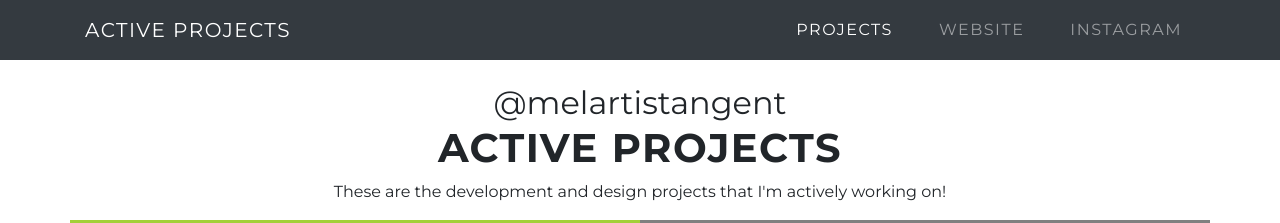
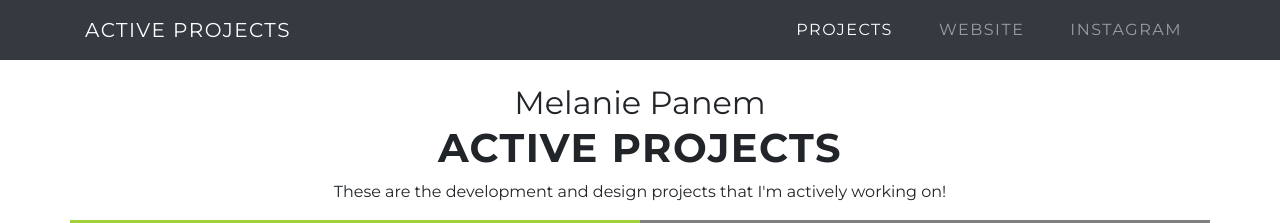
Before and after one commit to melanierosson/active-projects, a website: page index.html in a window 1280 px wide. Shown: the top 223 px of the page. Drawn offline with Linux system fonts and the light colour scheme.

Commit message:
active projects name update

```diff
--- a/index.html
+++ b/index.html
@@ -8,7 +8,7 @@
   <meta name="description" content="my active projects">
   <meta name="author" content="melanie panem">
 
-  <title>Active Projects: @melartistangent // melpdesigns</title>
+  <title>Active Projects: Melanie Panem // @melartistangent // MELP DESIGNS</title>
 
   <!-- Bootstrap core CSS -->
   <link href="vendor/bootstrap/css/bootstrap.min.css" rel="stylesheet">
@@ -60,7 +60,7 @@
     <article class="row">
       <header class="col-lg-12 text-center">
         <h1 class="mt-3">
-          <small>@melartistangent</small><br/>
+          <small>Melanie Panem</small><br/>
           <b><span class="upper txt-space-1hfpx">Active Projects</span></b>
         </h1>
         <p class="lead">
```
